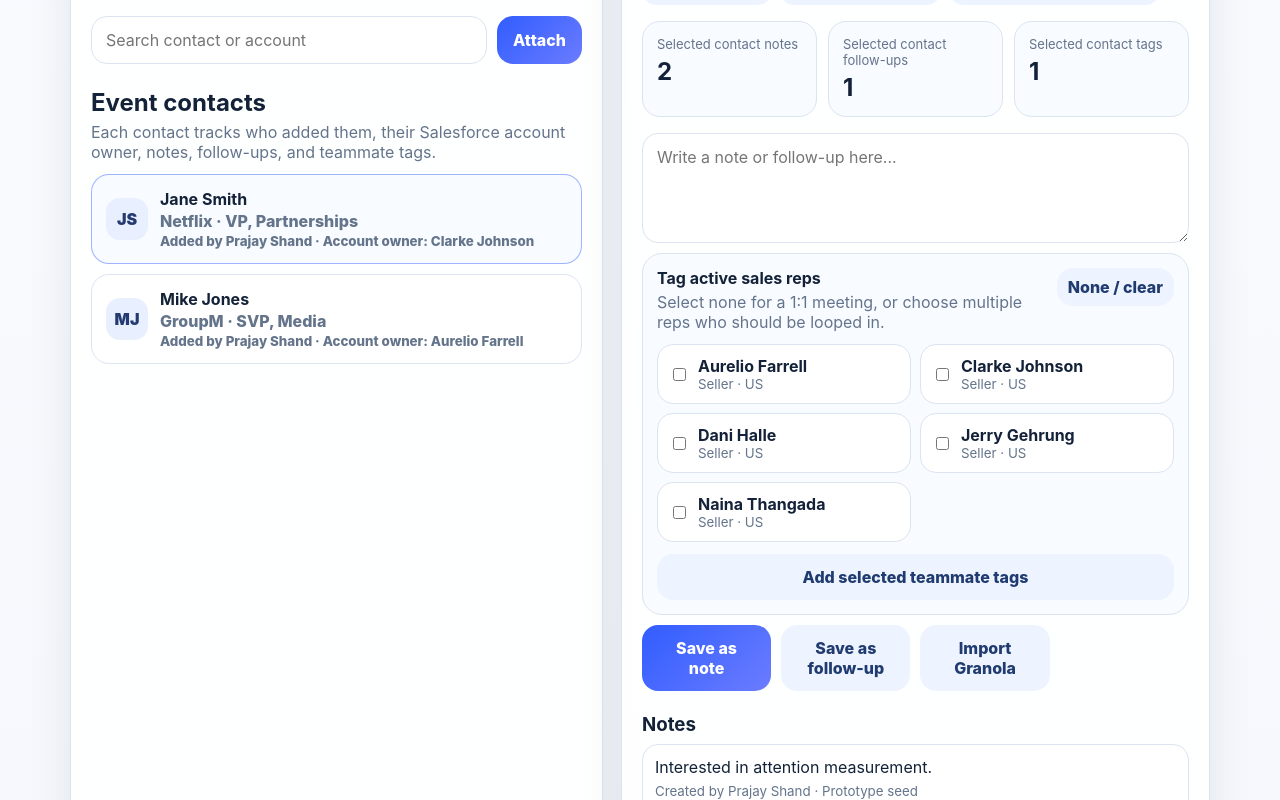
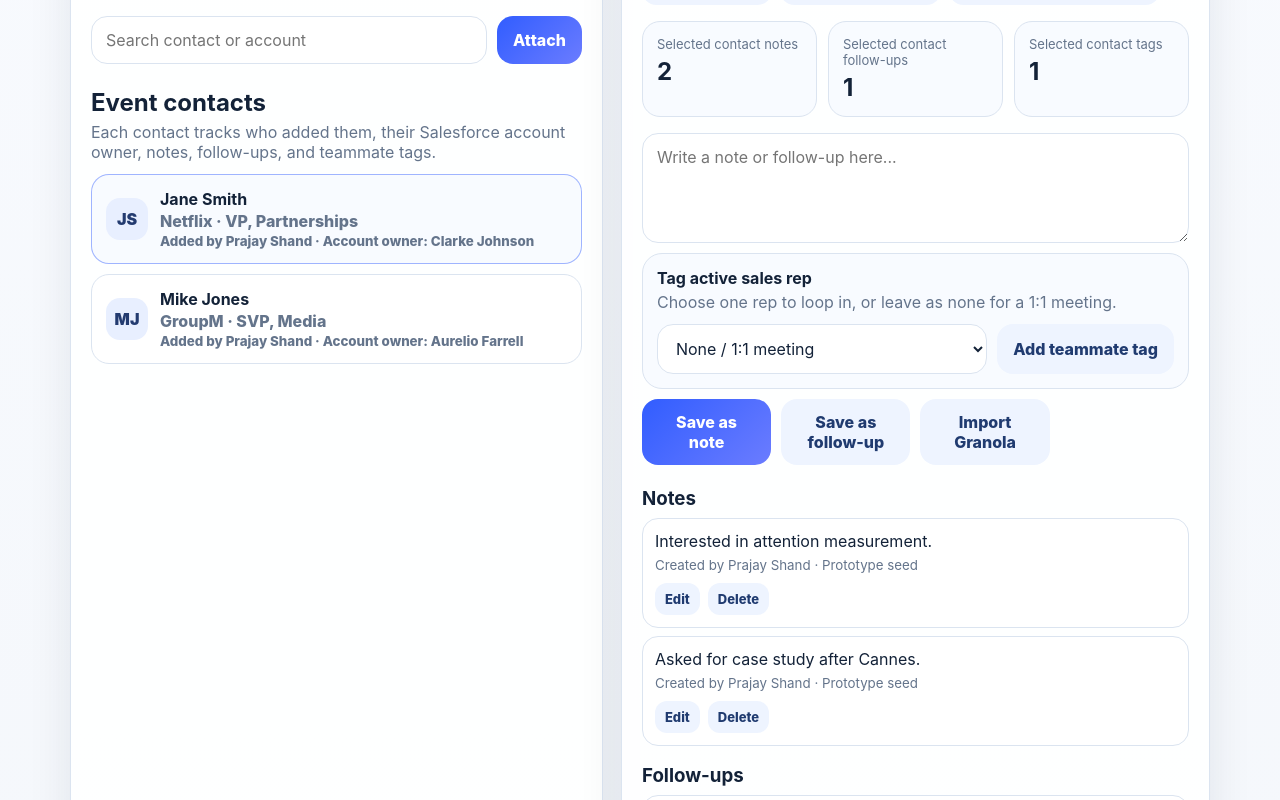
Before and after one commit to prajayshand-ctrl/kargo-event-hub, a Next.js app: page / in a window 1280 px wide. Shown: the part 664-1464 px from the top of the page. Built offline with nearby package versions, Linux system fonts and the light colour scheme.

Commit message:
Simplify teammate tagging dropdown

```diff
--- a/app/globals.css
+++ b/app/globals.css
@@ -451,3 +451,14 @@ select {
     grid-template-columns: 1fr;
   }
 }
+.tagDropdownRow {
+  display: grid;
+  grid-template-columns: 1fr auto;
+  gap: 10px;
+}
+
+@media (max-width: 850px) {
+  .tagDropdownRow {
+    grid-template-columns: 1fr;
+  }
+}
--- a/app/page.tsx
+++ b/app/page.tsx
@@ -224,7 +224,7 @@ export default function Home() {
   const [selectedId, setSelectedId] = useState("contact-jane");
   const [search, setSearch] = useState("");
   const [captureText, setCaptureText] = useState("");
-  const [selectedTagUserIds, setSelectedTagUserIds] = useState<string[]>([]);
+  const [selectedTagUserId, setSelectedTagUserId] = useState("none");
   const [editingNoteId, setEditingNoteId] = useState<string | null>(null);
   const [editingNoteText, setEditingNoteText] = useState("");
   const [hasLoadedStorage, setHasLoadedStorage] = useState(false);
@@ -250,6 +250,7 @@ export default function Home() {
 
   useEffect(() => {
     if (!hasLoadedStorage) return;
+
     window.localStorage.setItem(
       "kargo-event-hub-contacts",
       JSON.stringify(contacts)
@@ -403,43 +404,35 @@ export default function Home() {
     });
   }
 
-  function toggleTagUser(userId: string) {
-    setSelectedTagUserIds((current) =>
-      current.includes(userId)
-        ? current.filter((id) => id !== userId)
-        : [...current, userId]
-    );
-  }
-
-  function clearTagUsers() {
-    setSelectedTagUserIds([]);
-  }
-
-  function tagSelectedTeammates() {
-    if (selectedTagUserIds.length === 0) {
-      alert("No teammates selected. That is okay for a 1:1 meeting.");
+  function tagSelectedTeammate() {
+    if (selectedTagUserId === "none") {
+      alert("No teammate selected. This is fine for a 1:1 meeting.");
       return;
     }
 
-    const existingTaggedIds = new Set(
-      selected.tags.map((tag) => tag.taggedUserId)
+    const alreadyTagged = selected.tags.some(
+      (tag) => tag.taggedUserId === selectedTagUserId
     );
 
-    const newTags: TeammateTag[] = selectedTagUserIds
-      .filter((userId) => !existingTaggedIds.has(userId))
-      .map((userId) => ({
-        id: `${Date.now()}-${userId}`,
-        taggedUserId: userId,
-        taggedByUserId: currentUser.id,
-        createdAt: nowLabel(),
-      }));
+    if (alreadyTagged) {
+      alert("This teammate is already tagged on this contact.");
+      return;
+    }
 
     updateSelectedContact({
       ...selected,
-      tags: [...newTags, ...selected.tags],
+      tags: [
+        {
+          id: `${Date.now()}-${selectedTagUserId}`,
+          taggedUserId: selectedTagUserId,
+          taggedByUserId: currentUser.id,
+          createdAt: nowLabel(),
+        },
+        ...selected.tags,
+      ],
     });
 
-    setSelectedTagUserIds([]);
+    setSelectedTagUserId("none");
   }
 
   function deleteTag(tagId: string) {
@@ -475,7 +468,7 @@ export default function Home() {
     window.localStorage.removeItem("kargo-event-hub-contacts");
     setContacts(starterContacts);
     setSelectedId("contact-jane");
-    setSelectedTagUserIds([]);
+    setSelectedTagUserId("none");
   }
 
   return (
@@ -526,11 +519,11 @@ export default function Home() {
           <strong>{myContacts.length}</strong>
         </div>
         <div>
-          <span>Jane follow-ups</span>
+          <span>Selected contact follow-ups</span>
           <strong>{selected?.followups.length || 0}</strong>
         </div>
         <div>
-          <span>Jane teammate tags</span>
+          <span>Selected contact tags</span>
           <strong>{selected?.tags.length || 0}</strong>
         </div>
         <div>
@@ -597,7 +590,9 @@ export default function Home() {
           <div className="pillRow">
             <span>{selected.source}</span>
             <span>Added by: {getUserName(selected.addedByUserId)}</span>
-            <span>Account owner: {getUserName(selected.accountOwnerUserId)}</span>
+            <span>
+              Account owner: {getUserName(selected.accountOwnerUserId)}
+            </span>
           </div>
 
           <div className="contactStats">
@@ -625,38 +620,31 @@ export default function Home() {
             <div className="tagBox">
               <div className="tagBoxHeader">
                 <div>
-                  <strong>Tag active sales reps</strong>
+                  <strong>Tag active sales rep</strong>
                   <p>
-                    Select none for a 1:1 meeting, or choose multiple reps who
-                    should be looped in.
+                    Choose one rep to loop in, or leave as none for a 1:1
+                    meeting.
                   </p>
                 </div>
-                <button onClick={clearTagUsers}>None / clear</button>
               </div>
 
-              <div className="repOptions">
-                {activeSalesReps
-                  .filter((rep) => rep.active)
-                  .map((rep) => (
-                    <label key={rep.id} className="repOption">
-                      <input
-                        type="checkbox"
-                        checked={selectedTagUserIds.includes(rep.id)}
-                        onChange={() => toggleTagUser(rep.id)}
-                      />
-                      <span>
-                        <strong>{rep.name}</strong>
-                        <small>
-                          {rep.role} · {rep.region}
-                        </small>
-                      </span>
-                    </label>
-                  ))}
+              <div className="tagDropdownRow">
+                <select
+                  value={selectedTagUserId}
+                  onChange={(e) => setSelectedTagUserId(e.target.value)}
+                >
+                  <option value="none">None / 1:1 meeting</option>
+                  {activeSalesReps
+                    .filter((rep) => rep.active)
+                    .map((rep) => (
+                      <option key={rep.id} value={rep.id}>
+                        {rep.name} — {rep.role} · {rep.region}
+                      </option>
+                    ))}
+                </select>
+
+                <button onClick={tagSelectedTeammate}>Add teammate tag</button>
               </div>
-
-              <button onClick={tagSelectedTeammates}>
-                Add selected teammate tags
-              </button>
             </div>
 
             <div className="buttonGrid">
```
